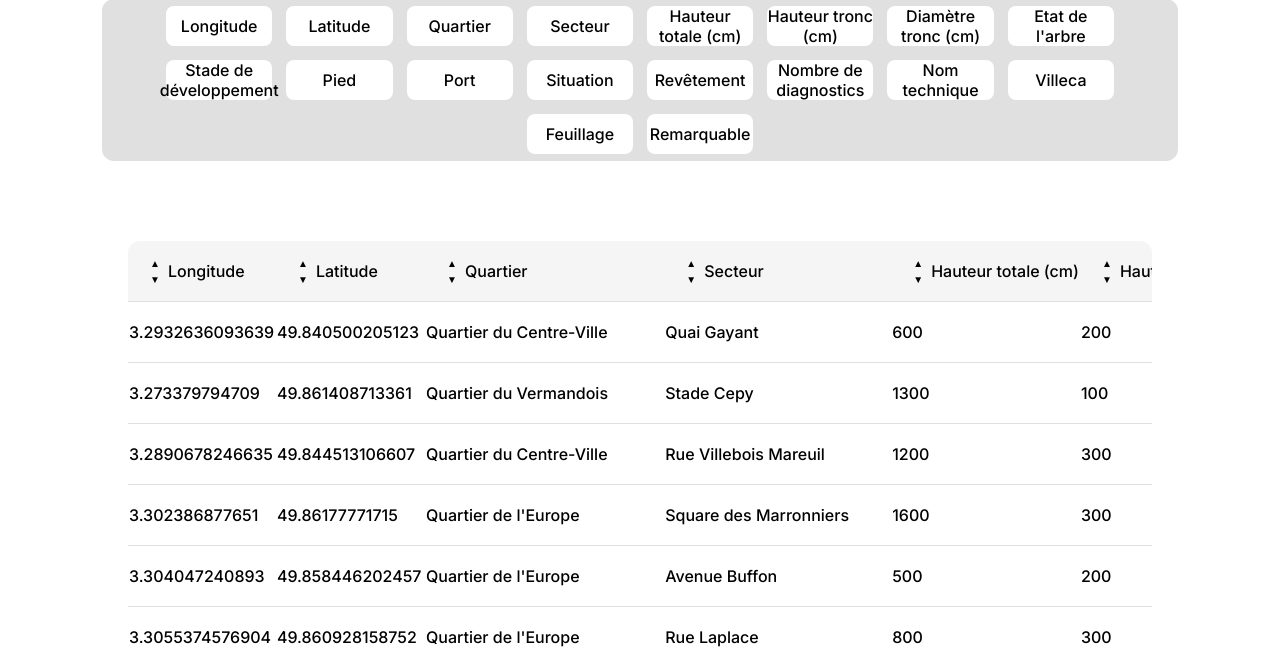
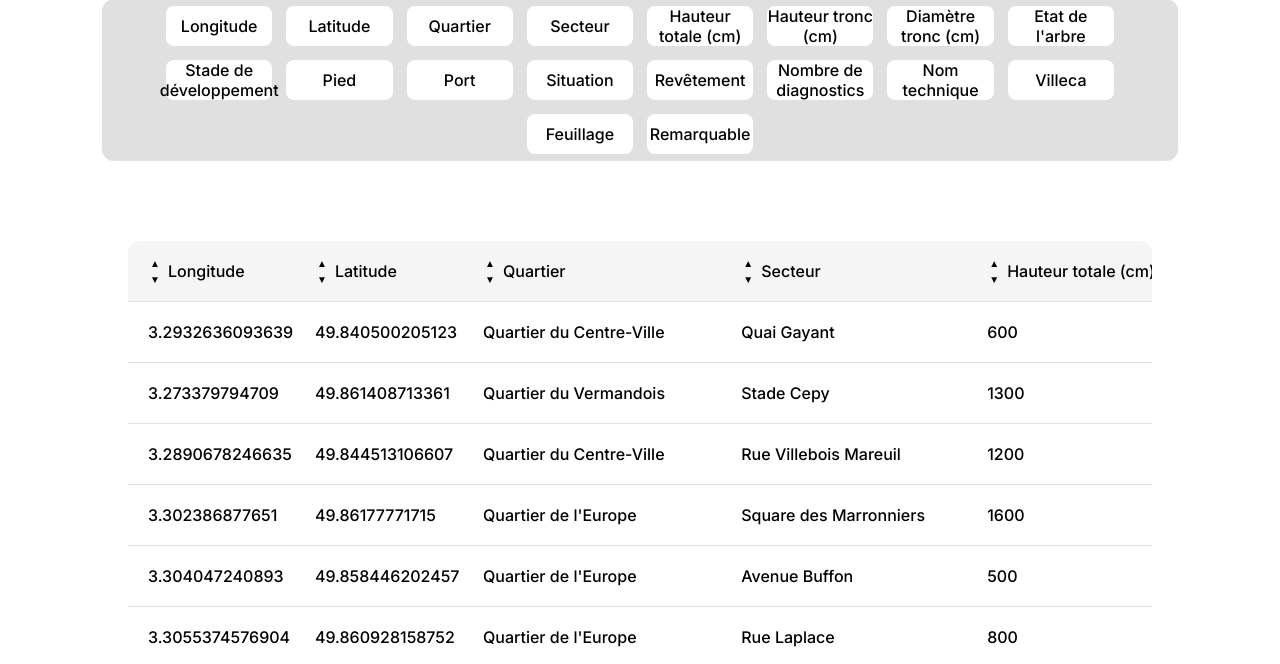
Before and after one commit to Elouaaaan/projetweb_groupe14, a PHP site: page /tableaucarte.php in a window 1280 px wide. Shown: the part 342-1006 px from the top of the page. Run offline with PHP 8.4, Linux system fonts and the light colour scheme; data comes from the database, SQL or seed files in the repository; some libraries are stand-ins or nearby versions.

Commit message:
ajustments 5

```diff
--- a/assets/css/tableau.css
+++ b/assets/css/tableau.css
@@ -19,6 +19,9 @@ th {
 
 tr {
   border-bottom: 1px solid #e0e0e0;
+}
+
+td {
   padding-left: 20px;
 }
 
```
